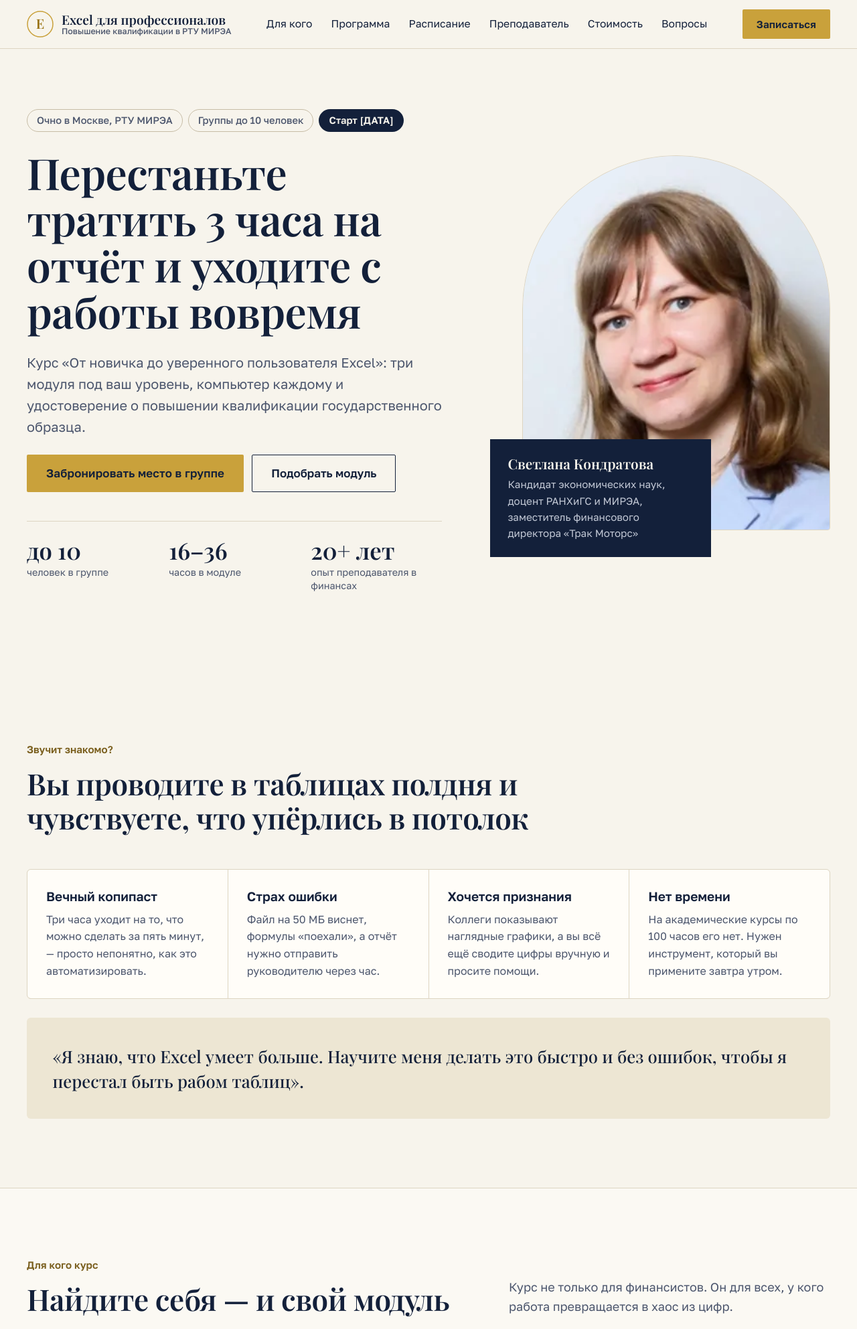
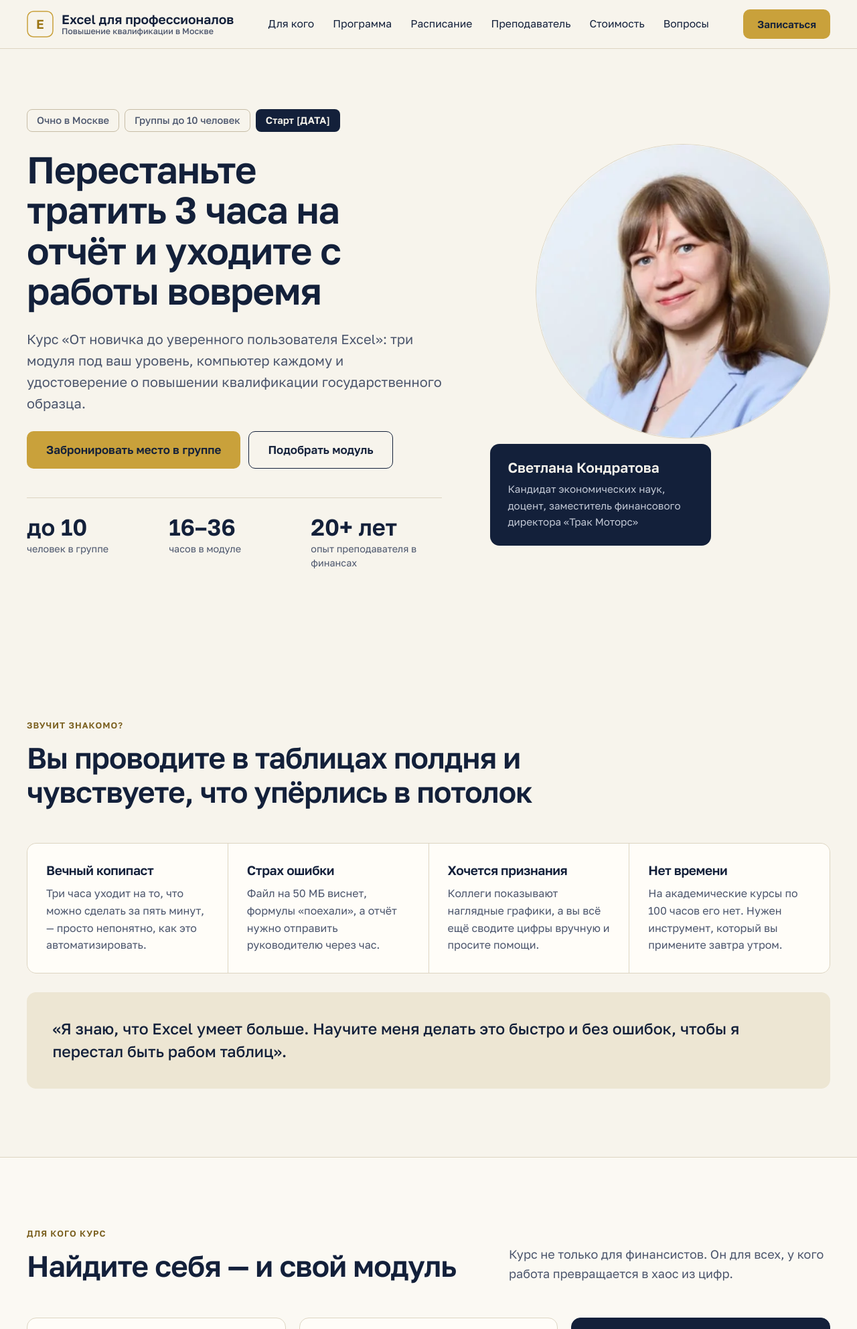
Before and after one commit to andreym79/kursy_excel, a PHP site: page /a/index.php in a window 1280 px wide. Shown: the top 1985 px of the page at 67% size. Run offline with PHP 8.4, Linux system fonts and the light colour scheme.

Commit message:
Строже и современнее; без упоминаний РТУ МИРЭА и РАНХиГС
- Тексты: убраны РТУ МИРЭА и РАНХиГС (описание страницы, логотип A,
  плашка первого экрана, карточка и биография преподавателя, раздел
  «Где проходят занятия», удостоверение, контакты). Правило записано
  в CLAUDE.md.
- Заголовки тем же Golos Text, что и текст: шрифты Playfair Display
  и Lora убраны вместе с предзагрузкой (−9 файлов).
- Скругления сдержанные и одинаковые в A и C (6/10/14/18, кнопки и поля
  10, плашки и номера шагов 8); у C нет «таблеток», у A — арки.
- Подписи разделов прописными с разрядкой, h1 чуть меньше, цитата
  без засечек; логотип и значок вкладки A без засечек.
- Фото преподавателя (исходник уже вырезан кругом) — кругом в hero A
  и в разделе «Преподаватель», без белых уголков.
- og-a.jpg, og-c.jpg пересняты; base/theme ?v=6.

Co-Authored-By: Claude Opus 5.5 <noreply@anthropic.com>
Claude-Session: https://claude.ai/code/session_01VuHwFQbivJ3Ko8EAAxBZdz

```diff
--- a/a/index.html
+++ b/a/index.html
@@ -4,7 +4,7 @@
 <meta charset="utf-8">
 <meta name="viewport" content="width=device-width, initial-scale=1">
 <title>Курсы Excel для руководителей и специалистов — очно в Москве</title>
-<meta name="description" content="Очные курсы Excel в РТУ МИРЭА: три модуля от базового уровня до финансового моделирования. Группы до 10 человек, компьютер каждому, удостоверение о повышении квалификации.">
+<meta name="description" content="Очные курсы Excel в Москве: три модуля от базового уровня до финансового моделирования. Группы до 10 человек, компьютер каждому, удостоверение о повышении квалификации.">
 <!-- Когда появится домен: можно указать полные адреса, например https://домен.ru/a/ -->
 <link rel="canonical" href="./">
 <meta property="og:title" content="Курсы Excel для руководителей и специалистов — очно в Москве">
@@ -13,13 +13,11 @@
 <meta property="og:image" content="../assets/img/og-a.jpg">
 <link rel="icon" href="../assets/img/favicon-a.svg" type="image/svg+xml">
 <meta name="theme-color" content="#F7F4EC">
-<link rel="stylesheet" href="../assets/css/base.css?v=4">
-<link rel="stylesheet" href="../assets/css/theme-a.css?v=4">
+<link rel="stylesheet" href="../assets/css/base.css?v=6">
+<link rel="stylesheet" href="../assets/css/theme-a.css?v=6">
 <!-- Шрифты лежат на сайте (assets/fonts/), предзагружаем те, что нужны первому экрану -->
 <link rel="preload" href="../assets/fonts/golos-text-cyrillic.woff2" as="font" type="font/woff2" crossorigin>
 <link rel="preload" href="../assets/fonts/golos-text-latin.woff2" as="font" type="font/woff2" crossorigin>
-<link rel="preload" href="../assets/fonts/playfair-display-cyrillic.woff2" as="font" type="font/woff2" crossorigin>
-<link rel="preload" href="../assets/fonts/playfair-display-latin.woff2" as="font" type="font/woff2" crossorigin>
 
 <script>
   /* Настройки страницы. metrikaId — номер счётчика Яндекс Метрики (8 цифр). 0 = счётчик выключен. */
@@ -47,8 +45,8 @@
 <header class="site-header">
   <div class="container site-header__row">
     <a class="logo" href="#top">
-      <svg class="logo__mark" width="40" height="40" viewBox="0 0 40 40" aria-hidden="true"><circle cx="20" cy="20" r="19" fill="none" stroke="#C9A13B" stroke-width="1.5"/><text x="20" y="27" text-anchor="middle" font-family="Playfair Display, Georgia, serif" font-size="20" font-weight="600" fill="#9A7412">E</text></svg>
-      <span class="logo__name">Excel для профессионалов<span class="logo__sub">Повышение квалификации в РТУ МИРЭА</span></span>
+      <svg class="logo__mark" width="40" height="40" viewBox="0 0 40 40" aria-hidden="true"><rect x="1" y="1" width="38" height="38" rx="9" fill="none" stroke="#C9A13B" stroke-width="1.5"/><text x="20" y="27" text-anchor="middle" font-family="Golos Text, Segoe UI, sans-serif" font-size="19" font-weight="600" fill="#9A7412">E</text></svg>
+      <span class="logo__name">Excel для профессионалов<span class="logo__sub">Повышение квалификации в Москве</span></span>
     </a>
     <nav class="nav" aria-label="Разделы страницы">
       <a href="#for">Для кого</a>
@@ -79,7 +77,7 @@
   <div class="container hero__grid">
     <div class="hero__text">
       <div class="hero__meta">
-        <span class="chip">Очно в Москве, РТУ МИРЭА</span>
+        <span class="chip">Очно в Москве</span>
         <span class="chip">Группы до 10 человек</span>
         <span class="chip chip--accent">Старт&nbsp;<span data-cms="start_date" data-cms-label="Дата старта (первый экран)">[ДАТА]</span></span>
       </div>
@@ -102,7 +100,7 @@
       <div class="teacher-card">
 
         <span class="teacher-card__name">Светлана Кондратова</span>
-        <span class="teacher-card__role">Кандидат экономических наук, доцент РАНХиГС и МИРЭА, заместитель финансового директора «Трак Моторс»</span>
+        <span class="teacher-card__role">Кандидат экономических наук, доцент, заместитель финансового директора «Трак Моторс»</span>
       </div>
       <div class="hero__badge">Отчёт за 20 минут вместо 3 часов</div>
     </div>
@@ -271,7 +269,7 @@
   <div class="container">
     <div class="section__head">
       <span class="section__kicker">Где проходят занятия</span>
-      <h2 id="place-title">Компьютерный класс в РТУ МИРЭА — ничего не нужно брать с собой</h2>
+      <h2 id="place-title">Компьютерный класс — ничего не нужно брать с собой</h2>
     </div>
     <div class="gallery">
       <picture><source type="image/webp" srcset="../assets/img/class-lesson-600.webp 600w, ../assets/img/class-lesson-1200.webp 1200w" sizes="(min-width: 900px) 600px, 100vw"><img class="gallery__photo gallery__photo--main" src="../assets/img/class-lesson.jpg" alt="Занятие в компьютерном классе: преподаватель разбирает функцию ПРОСМОТРХ на большом экране, слушатели работают за компьютерами" width="1200" height="800" loading="lazy" decoding="async"></picture>
@@ -316,7 +314,7 @@
       </div>
       <dl class="facts-table">
         <div><dt>Должность</dt><dd>Заместитель финансового директора «Трак Моторс»</dd></div>
-        <div><dt>Преподавание</dt><dd>Доцент РАНХиГС и МИРЭА, эксперт программы Executive MBA Высшей школы бизнеса МГУ</dd></div>
+        <div><dt>Преподавание</dt><dd>Доцент, эксперт программы Executive MBA Высшей школы бизнеса МГУ</dd></div>
         <div><dt>Опыт в компаниях</dt><dd>СберЛизинг, ГК «Рольф», CarPrice, МБ-Беляево, Ренессанс Страхование</dd></div>
         <div><dt>Спикер конференций</dt><dd><a href="https://www.cfo-russia.ru/meropriyatiya/speakers/92430/" target="_blank" rel="noopener">CFO-Russia</a>, <a href="https://dialogmanag.com/CTBT/2025/dokladchiki/" target="_blank" rel="noopener">Dialog Management</a></dd></div>
       </dl>
@@ -338,8 +336,8 @@
       <div class="ph">Фото удостоверения о повышении квалификации</div>
       <div class="doc__text">
         <h2 id="doc-title">Удостоверение государственного образца о повышении квалификации</h2>
-        <p>Выдаёт РТУ МИРЭА. Подтверждённый навык ценят работодатели в любой сфере.</p>
-        <!-- TODO: уточнить в МИРЭА условия налогового вычета -->
+        <p>Подтверждённый навык ценят работодатели в любой сфере.</p>
+        <!-- TODO: уточнить условия налогового вычета -->
         <p class="doc__note">Можно вернуть 13% стоимости через налоговый вычет — <span data-cms="tax_note" data-cms-label="Налоговый вычет — коротко (блок «Документ»)">[уточнить условия и документы]</span>.</p>
       </div>
     </div>
@@ -441,7 +439,7 @@
       <h2 id="signup-title">Забронируйте место в группе</h2>
       <p class="section__lead">Оставьте заявку — преподаватель перезвонит, ответит на вопросы и подскажет подходящий модуль. Оплата после звонка, по договору.</p>
       <ul class="contacts">
-        <li><svg width="24" height="24" viewBox="0 0 24 24" fill="none" stroke="currentColor" stroke-width="1.8" aria-hidden="true"><path d="M12 21s-7-6.2-7-11.5A7 7 0 0112 3a7 7 0 017 6.5C19 14.8 12 21 12 21z"/><circle cx="12" cy="10" r="2.5"/></svg><span>Москва, пр. Вернадского, 78, стр. 4 (РТУ МИРЭА)</span></li>
+        <li><svg width="24" height="24" viewBox="0 0 24 24" fill="none" stroke="currentColor" stroke-width="1.8" aria-hidden="true"><path d="M12 21s-7-6.2-7-11.5A7 7 0 0112 3a7 7 0 017 6.5C19 14.8 12 21 12 21z"/><circle cx="12" cy="10" r="2.5"/></svg><span>Москва, пр. Вернадского, 78, стр. 4</span></li>
         <li><svg width="24" height="24" viewBox="0 0 24 24" fill="none" stroke="currentColor" stroke-width="1.8" aria-hidden="true"><rect x="3" y="5" width="18" height="14" rx="2"/><path d="M3 7l9 6 9-6"/></svg><a href="mailto:svkondratovaum@yandex.ru">svkondratovaum@yandex.ru</a></li>
         <li><svg width="24" height="24" viewBox="0 0 24 24" fill="none" stroke="currentColor" stroke-width="1.8" aria-hidden="true"><path d="M5 4h4l2 5-2.5 1.5a11 11 0 005 5L15 13l5 2v4a2 2 0 01-2 2A16 16 0 013 6a2 2 0 012-2z"/></svg><span><a href="tel:+70000000000" data-cms="phone" data-cms-label="Телефон" data-cms-tel>[ТЕЛЕФОН]</a> · <a href="#" data-messenger="max" data-cms-href="max_url" data-cms-label="Ссылка на MAX">MAX</a> · <a href="#" data-messenger="telegram" data-cms-href="telegram_url" data-cms-label="Ссылка на Telegram">Telegram</a></span></li>
       </ul>
--- a/assets/css/base.css
+++ b/assets/css/base.css
@@ -58,10 +58,11 @@ h1, h2, h3 {
   font-family: var(--font-display);
   font-weight: var(--display-weight);
   line-height: 1.15;
+  letter-spacing: -0.02em;
   margin: 0;
   text-wrap: balance;
 }
-h1 { font-size: clamp(2.1rem, 1.3rem + 3.6vw, 4rem); line-height: 1.08; }
+h1 { font-size: clamp(2.1rem, 1.3rem + 3vw, 3.5rem); line-height: 1.08; }
 h2 { font-size: clamp(1.7rem, 1.2rem + 2vw, 2.75rem); }
 h3 { font-size: clamp(1.25rem, 1.1rem + 0.6vw, 1.6rem); line-height: 1.25; }
 p { margin: 0; }
@@ -85,7 +86,7 @@ p { margin: 0; }
 @media (min-width: 900px) {
   .section__head--split { grid-template-columns: 1.4fr 1fr; gap: 48px; }
 }
-.section__kicker { font-size: 0.95rem; font-weight: 600; color: var(--accent-text); }
+.section__kicker { font-size: 0.8rem; font-weight: 600; letter-spacing: 0.08em; text-transform: uppercase; color: var(--accent-text); }
 .section--dark .section__kicker { color: var(--accent-on-dark); }
 .section__lead { font-size: 1.125rem; color: var(--muted); }
 .section--dark .section__lead { color: var(--brand-muted); }
@@ -210,7 +211,7 @@ p { margin: 0; }
 .quote-block {
   margin: 28px 0 0; padding: clamp(24px, 3vw, 40px);
   border-radius: var(--radius-lg); background: var(--quote-bg);
-  font-family: var(--font-display); font-size: clamp(1.2rem, 1rem + 0.8vw, 1.6rem); line-height: 1.45;
+  font-family: var(--font-display); font-weight: 500; font-size: clamp(1.15rem, 1rem + 0.6vw, 1.45rem); line-height: 1.45;
 }
 
 /* Роли */
@@ -295,7 +296,7 @@ p { margin: 0; }
 /* Преподаватель */
 .teacher { display: grid; gap: 40px; align-items: start; }
 @media (min-width: 900px) { .teacher { grid-template-columns: 400px 1fr; gap: 72px; } }
-.teacher__photo { aspect-ratio: 1; overflow: hidden; border-radius: var(--radius-photo); background: var(--placeholder); }
+.teacher__photo { aspect-ratio: 1; overflow: hidden; border-radius: 50%; /* исходник фото уже вырезан кругом */ background: var(--placeholder); }
 .teacher__photo img { width: 100%; height: 100%; object-fit: cover; transform: scale(1.15); }
 
 /* Видео-кружок (как в Telegram): круг зашит в само видео, кольцо по краю — прогресс, субтитры — под кругом */
--- a/assets/css/theme-a.css
+++ b/assets/css/theme-a.css
@@ -1,21 +1,11 @@
 /* =========================================================
-   Тема A — «Академический премиум»
-   Тёмно-синий, слоновая кость, золото. Заголовки с засечками.
+   Тема A — «Деловой»
+   Тёмно-синий, слоновая кость, золото. Строгие заголовки без засечек
+   (тот же Golos Text, что и текст), сдержанные скругления.
    ========================================================= */
 
-/* Шрифт заголовков варианта A — Playfair Display — файлы в assets/fonts/ (скачаны с Google Fonts 25.09.2026, лицензия OFL). Один переменный файл на набор символов. */
-@font-face { font-family: "Playfair Display"; font-style: normal; font-weight: 500 700; font-display: swap;
-  src: url("../fonts/playfair-display-cyrillic.woff2") format("woff2");
-  unicode-range: U+0301, U+0400-045F, U+0490-0491, U+04B0-04B1, U+2116; }  /* cyrillic */
-@font-face { font-family: "Playfair Display"; font-style: normal; font-weight: 500 700; font-display: swap;
-  src: url("../fonts/playfair-display-latin.woff2") format("woff2");
-  unicode-range: U+0000-00FF, U+0131, U+0152-0153, U+02BB-02BC, U+02C6, U+02DA, U+02DC, U+0304, U+0308, U+0329, U+2000-206F, U+20AC, U+2122, U+2191, U+2193, U+2212, U+2215, U+FEFF, U+FFFD; }  /* latin */
-@font-face { font-family: "Playfair Display"; font-style: normal; font-weight: 500 700; font-display: swap;
-  src: url("../fonts/playfair-display-latin-ext.woff2") format("woff2");
-  unicode-range: U+0100-02BA, U+02BD-02C5, U+02C7-02CC, U+02CE-02D7, U+02DD-02FF, U+0304, U+0308, U+0329, U+1D00-1DBF, U+1E00-1E9F, U+1EF2-1EFF, U+2020, U+20A0-20AB, U+20AD-20C0, U+2113, U+2C60-2C7F, U+A720-A7FF; }  /* latin-ext */
-
 :root {
-  --font-display: "Playfair Display", Georgia, "Times New Roman", serif;
+  --font-display: "Golos Text", "Segoe UI", system-ui, -apple-system, sans-serif;
   --font-body: "Golos Text", "Segoe UI", system-ui, -apple-system, sans-serif;
   --display-weight: 600;
 
@@ -66,20 +56,19 @@
   --ok-bg: #E3EEE3; --ok-ink: #1F4D2B;
   --error: #A12A1B; --error-bg: #F7E3DE;
 
-  --radius-sm: 2px; --radius-md: 4px; --radius-lg: 6px; --radius-xl: 8px;
-  --radius-btn: 2px; --radius-input: 4px; --radius-pill: 999px;
-  --radius-photo: 200px 200px 6px 6px;   /* арка */
+  --radius-sm: 6px; --radius-md: 10px; --radius-lg: 14px; --radius-xl: 18px;
+  --radius-btn: 10px; --radius-input: 10px; --radius-pill: 8px;
+  --radius-photo: 20px;
 }
 
-/* Hero: арка с фото преподавателя + синяя плашка */
+/* Hero: фото преподавателя в круге (исходник уже вырезан кругом, углы белые) + синяя плашка */
 .hero__photo {
-  position: relative; width: min(100%, 460px); aspect-ratio: 460 / 560; margin-left: auto;
-  border-radius: 230px 230px 4px 4px; border: 1px solid var(--line);
+  position: relative; width: min(100%, 440px); aspect-ratio: 1; margin-left: auto;
+  border-radius: 50%; border: 1px solid var(--line);
 }
-.hero__photo img { transform: scale(1.22) translateY(6%); }
 .teacher-card {
   position: absolute; left: 0; bottom: 0; width: min(88%, 330px);
-  padding: 24px 26px; background: var(--brand); color: var(--brand-ink);
+  padding: 24px 26px; border-radius: var(--radius-lg); background: var(--brand); color: var(--brand-ink);
 }
 .teacher-card__avatar { display: none; }
 .teacher-card__role { color: var(--brand-muted); }
@@ -90,9 +79,6 @@
   .teacher-card { left: 50%; transform: translateX(-50%); bottom: 0; width: min(92%, 360px); }
 }
 
-/* Римские цифры модулей */
-.module__numeral { font-family: var(--font-display); font-size: 3.2rem; line-height: 1; color: var(--accent-text); }
+/* Римские цифры модулей — крупно, без засечек */
+.module__numeral { font-family: var(--font-display); font-weight: 600; font-size: 2.4rem; line-height: 1; letter-spacing: -0.02em; color: var(--accent-text); }
 .card--dark .module__numeral { color: var(--accent); }
-
-.btn--primary { letter-spacing: .01em; }
-h1, h2 { letter-spacing: -0.01em; }
```
Also changed, not shown: CLAUDE.md (+5 -3 lines), assets/css/theme-c.css (+14 -33 lines), c/index.html (+10 -12 lines), docs/CONTENT-TODO.md (+1 -1 lines), README.md, assets/fonts/lora-cyrillic.woff2 (deleted), assets/fonts/lora-italic-cyrillic.woff2 (deleted), assets/fonts/lora-italic-latin-ext.woff2 (deleted), assets/fonts/lora-italic-latin.woff2 (deleted), assets/fonts/lora-latin-ext.woff2 (deleted), assets/fonts/lora-latin.woff2 (deleted), assets/fonts/playfair-display-cyrillic.woff2 (deleted), assets/fonts/playfair-display-latin-ext.woff2 (deleted), assets/fonts/playfair-display-latin.woff2 (deleted), 3 more files.
